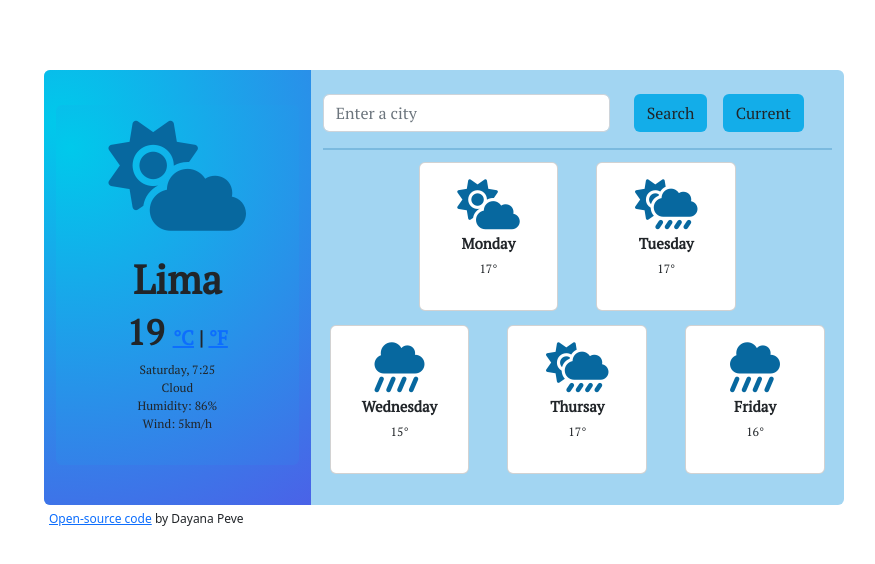
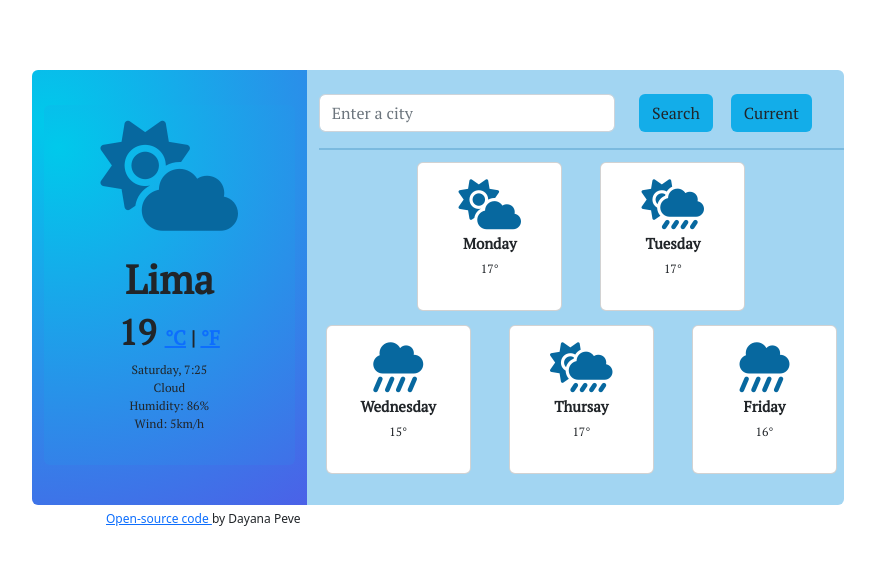
Before and after one commit to dayana-pv/weather-project, a plain HTML site: page index.html in a window 1280 px wide. Shown: the whole page, without its empty margins (196-1071 px from the left). Drawn offline with nearby package versions, Linux system fonts and the light colour scheme.

Commit message:
Added footer

```diff
--- a/index.html
+++ b/index.html
@@ -25,7 +25,8 @@
     <title>Document</title>
   </head>
   <body>
-    <div class="container mx-auto container-style rounded">
+    <div class="container">
+      <div class="mx-auto container-style rounded">
         <div class="row">
           <div class="col-4 card-second rounded-start">
             <div class="card card-principal border-0">
@@ -74,7 +75,11 @@
                 </button>
               </div>
               <div class="col-2">
-              <button type="submit" class="btn mb-3 button-style" id="current">
+                <button
+                  type="submit"
+                  class="btn mb-3 button-style"
+                  id="current"
+                >
                   Current
                 </button>
               </div>
@@ -147,17 +152,15 @@
           </div>
         </div>
       </div>
-    <footer>
-      <div class="footer">
-        <p>
+      <div>
+        <p class="footer">
           <a href="https://github.com/dayana-pv/weather-project" target="_blank"
-            >Open-source code</a
-          >
+            >Open-source code
+          </a>
           by Dayana Peve
         </p>
       </div>
-    </footer>
-
+    </div>
     <script src="javaScript/script.js"></script>
   </body>
 </html>
--- a/styles/homepage.css
+++ b/styles/homepage.css
@@ -88,5 +88,5 @@ p {
 .footer {
   position: absolute;
   top: 510px;
-  margin: 0 245px;
+  margin: 0 220px;
 }
```
Lines whose indentation alone changed are shown as unchanged.
